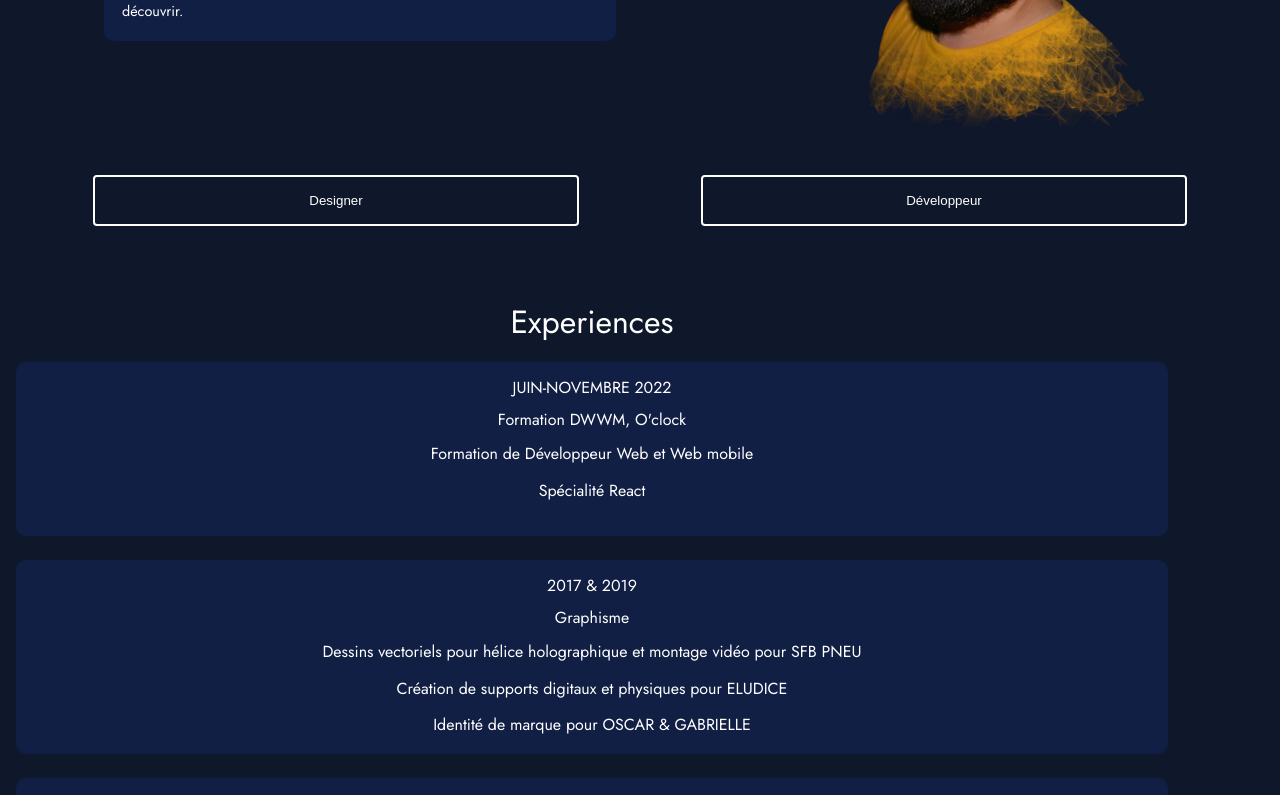
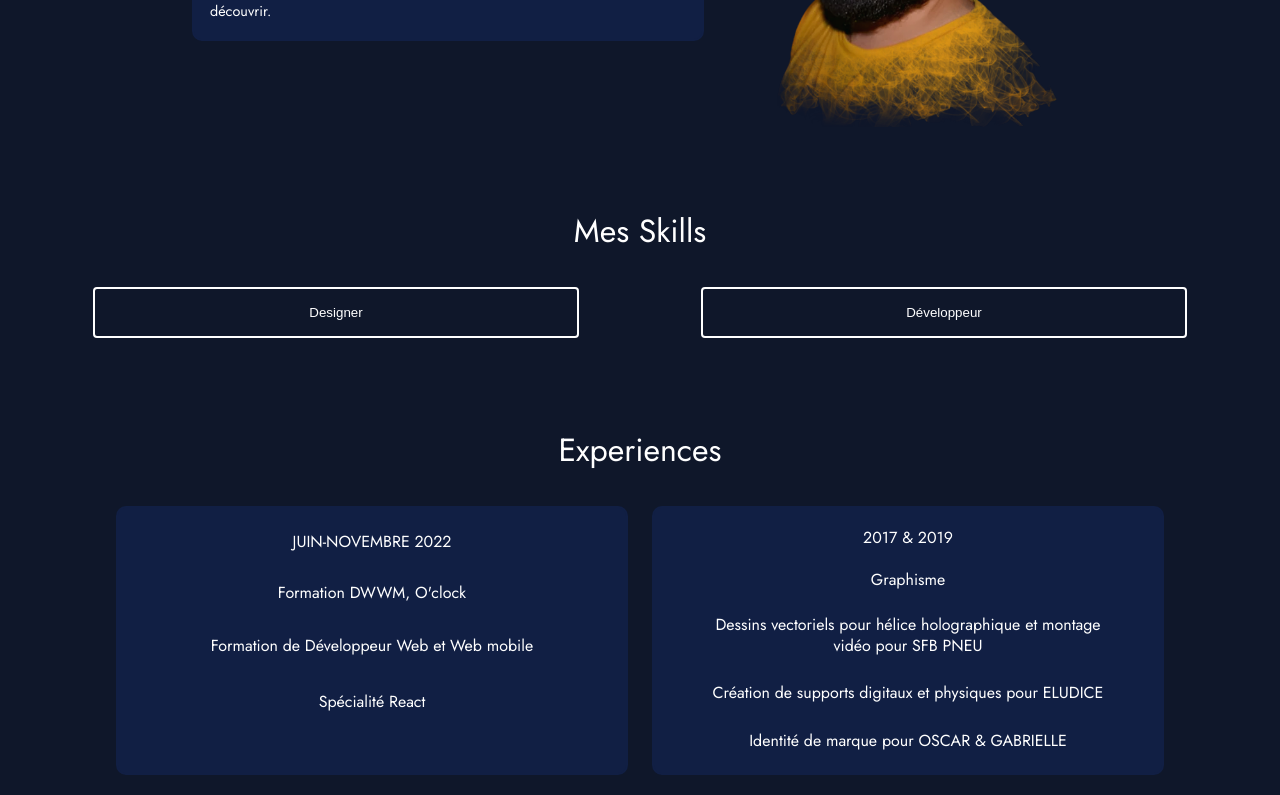
Before and after one commit to lambertkevin42/Portfolio-Ts, a React (Create React App) app: page / in a window 1280 px wide. Shown: the part 440-1235 px from the top of the page. Built offline with nearby package versions, Linux system fonts and the light colour scheme.

Commit message:
responsive 768 done

```diff
--- a/src/components/Footer/footer.scss
+++ b/src/components/Footer/footer.scss
@@ -6,6 +6,7 @@
     display: flex;
     width: 100%;
     padding: vars.$gutter;
+    margin-top: vars.$gutter*10;
     justify-content: center;
     align-items:center;
 
--- a/src/components/MyCard/mycard.scss
+++ b/src/components/MyCard/mycard.scss
@@ -7,7 +7,6 @@
 
     &-title{
         font-size: 50px;
-
         padding: vars.$gutter*0.6;
         margin-left: vars.$gutter;
     }
@@ -51,15 +50,16 @@
         display: flex;
         flex-direction: row;
         flex-wrap: wrap;
-        justify-content: space-around;
+        align-items: center;
+        justify-content: center;
 
         &-infos{
-            width: 50%;
+            width: 40%;
         }
 
         &-title{
             width: 100%;
-            margin-left: vars.$gutter*1.5;
+            margin-left: vars.$gutter*3;
         }
         &-img{
             width: 40%;
--- a/src/components/MyExperience/MyExperienceBox/myexperiencebox.scss
+++ b/src/components/MyExperience/MyExperienceBox/myexperiencebox.scss
@@ -31,3 +31,14 @@
     }
 
 }
+
+@media only screen and (min-width: 768px) {
+
+    .myexperiencebox{
+        flex-direction: row;
+        width: 40%;
+        height: 35%;
+
+    }
+
+}
--- a/src/components/MyExperience/myexperience.scss
+++ b/src/components/MyExperience/myexperience.scss
@@ -12,3 +12,28 @@
     }
     gap: vars.$gutter*1.5;
 }
+
+
+@media only screen and (min-width: 768px) {
+
+    .myexperience{
+        flex-direction: row;
+        flex-wrap: wrap;
+        width: 100%;
+        height: 100%;
+        justify-content: center;
+        align-items: center;
+        align-self: center;
+        margin-bottom: vars.$gutter*3;
+
+
+        &-title{
+            display: flex;
+            justify-content: center;
+            width: 100%;
+            padding: vars.$gutter;
+
+        }
+    }
+
+}
--- a/src/components/SkillCards/SkillCards.tsx
+++ b/src/components/SkillCards/SkillCards.tsx
@@ -6,6 +6,9 @@ import '../SkillCards/skillcard.scss';
 const SkillCards: React.FC = () => {
   return (
     <div className="skillcards">
+      <div className="skillcards-title">
+        <h2>Mes Skills</h2>
+      </div>
       <div className="skillcards-element">
         <ToggleCardDesign />
       </div>
--- a/src/components/SkillCards/skillcard.scss
+++ b/src/components/SkillCards/skillcard.scss
@@ -5,6 +5,15 @@
     width: 100%;
     flex-direction: column;
 
+    &-title{
+        display: flex;
+        justify-content: center;
+        width: 100%;
+        font-size: 2rem;
+        padding: vars.$gutter*1.5;
+        margin-top: vars.$gutter*2;
+
+    }
 }
 
 @media only screen and (min-width: 768px) {
@@ -13,6 +22,11 @@
         padding: vars.$gutter*2;
         flex-direction: row;
         justify-content: center ;
+        flex-wrap: wrap;
+
+        &-title{
+            width: 100%;
+        }
 
         &-element{
             width: 50%;
```
